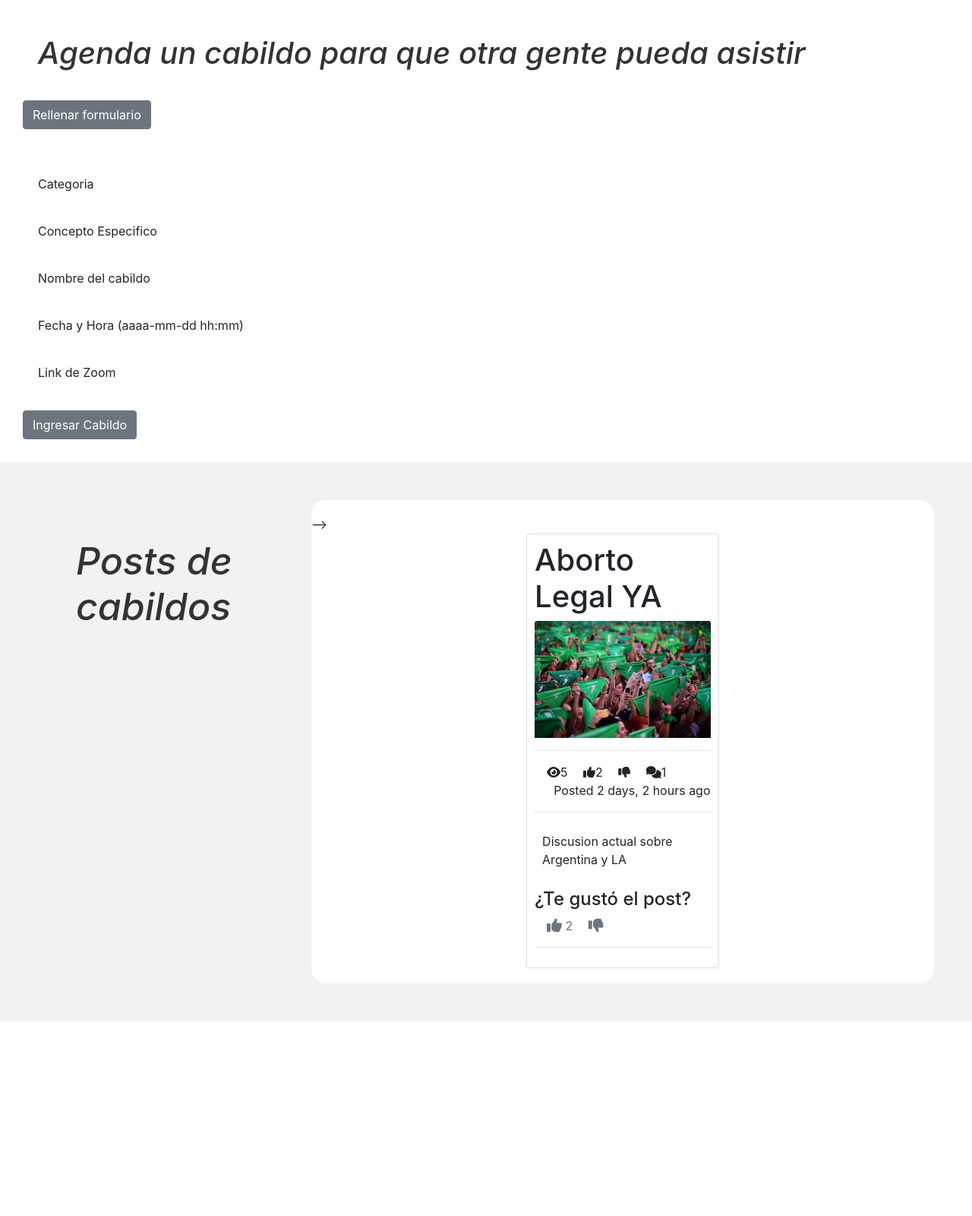
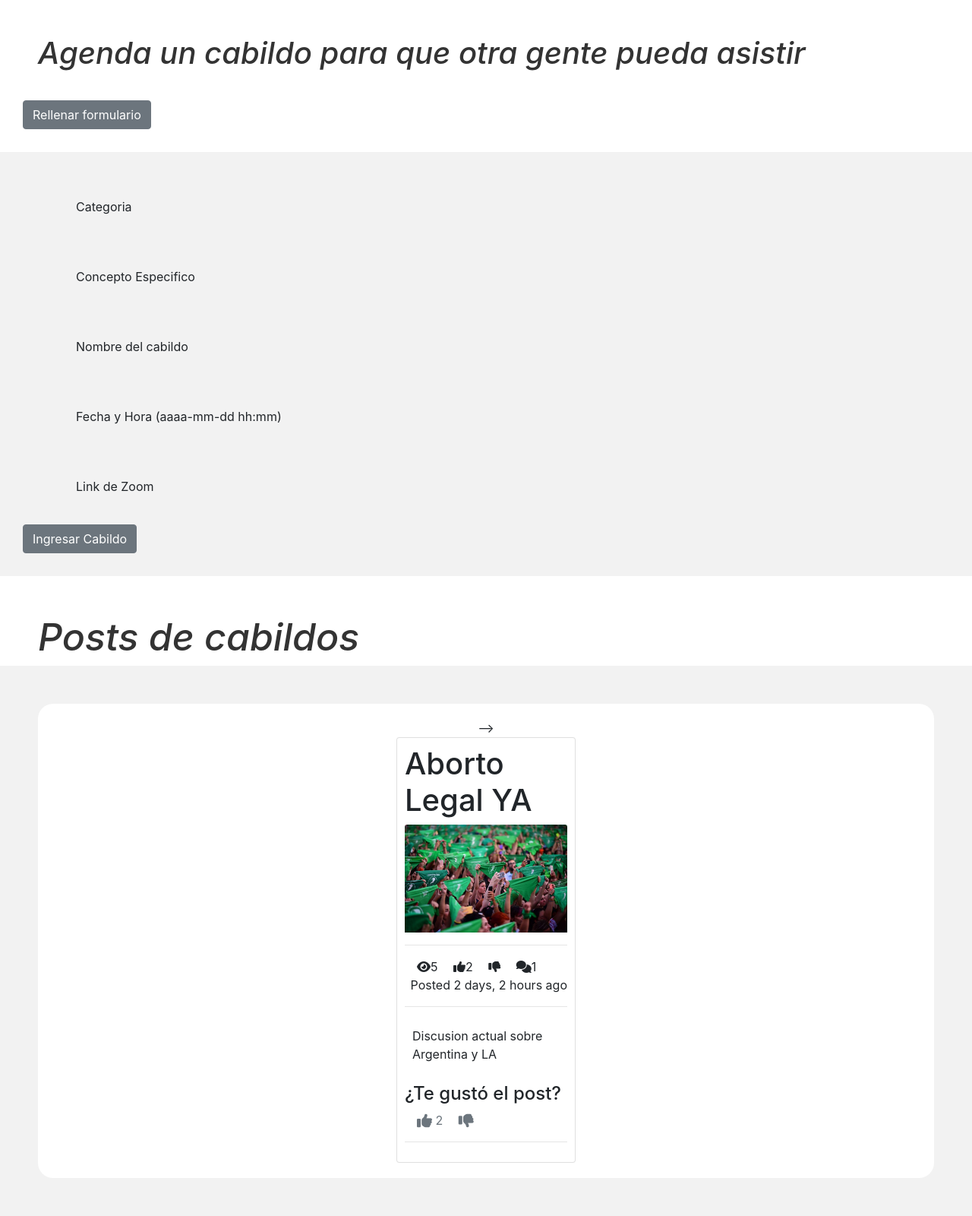
Before and after one commit to ChronaNavarrete/PROYECTO1, a Django app: a page that uses respaldo/src/templates/base.html in a window 1280 px wide. Shown: the part 308-1908 px from the top of the page at 76% size. Before the commit the page ends 1652 px from the top, so only its background shows below. Run offline with Django 3.2, Linux system fonts and the light colour scheme; data comes from the database, SQL or seed files in the repository; some libraries are stand-ins or nearby versions.

Commit message:
no salio mal uwu esta es la version buena

```diff
--- a/respaldo/src/static/css/estilos.css
+++ b/respaldo/src/static/css/estilos.css
@@ -349,17 +349,15 @@
     color: #fff;
 }
 
-
-.cabildo-form{
-    padding-top: 30px;
-    padding-left: 50px;
+#cabildo-form{
+    background: #f2f2f2;
     align-content: left;
     align-self: left;
 }
 
 .cabildo-form-inside{
-    padding-top: 30px;
-    padding-left: 50px;
+    padding-top: 60px;
+    padding-left: 100px;
     align-content: left;
     align-self: left;
 }
@@ -385,7 +383,7 @@
 */
 .contenedor-feed{
     height: auto;
-    width: 95%;
+    width: 3000px;
     border-radius: 20px;
     background-color: rgb(255, 255, 255);
     background-size: auto;
@@ -416,7 +414,8 @@
 
 /* posts */
  .margen-posts{
-     padding-top: 20px;
-     padding-bottom: 20px ;
+     padding: 20px 20px 20px 20px;
      position: relative;
+     align-items: center;
+     justify-items: center;
  }
--- a/respaldo/src/templates/base.html
+++ b/respaldo/src/templates/base.html
@@ -146,27 +146,20 @@
                     </div>
                 </div>
              </div>
-
             </section>
 
+            <section>
+                <h1 class="titulo-cabildos">Posts de cabildos</h1>
+            </section class="contenedor-cabildos">
+
             <section class="contenedor-cabildos">
-                <!--
-                    <div class="contenedor-provisional">
-                    <h3 class="titulo-feed">hola mundo</h3>
-                </div>
-                -->
-                <h1 class="titulo-cabildos">Posts de cabildos</h1>
                 <div class="contenedor-feed">
-
                     <div class="margen-posts">
                         {% block content %}
 
                         {% endblock content %}
                     </div>
-
-
                 </div>
-
             </section>
 
     </main>
```
